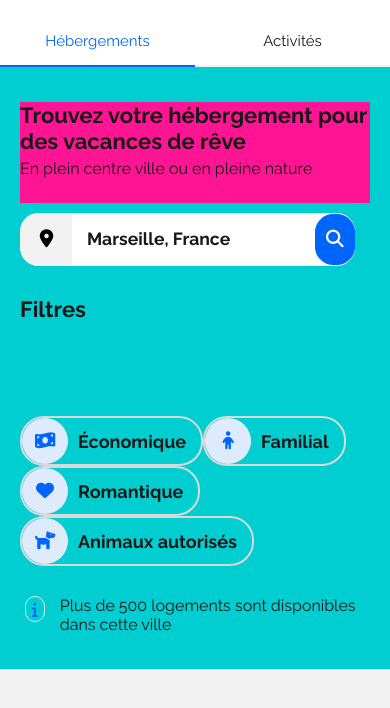
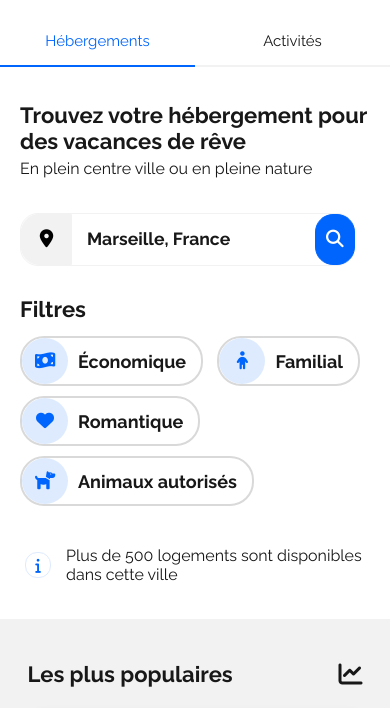
Before and after one commit to Tdirocco/ToniDiRocco_2_30072021, a plain HTML site: page index.html in a window 390 px wide. Shown: the part 63-771 px from the top of the page. Drawn offline with Linux system fonts and the light colour scheme.

Commit message:
integration media queries mobbile

```diff
--- a/css/style.css
+++ b/css/style.css
@@ -7,11 +7,13 @@ body{
     color: #181818;
     margin: 0;
     padding: 0;
+    min-width: 375px;
 }
 
 #content{
     /* background-color:cadetblue; */
     min-height: 1660px;
+    min-width: 375px;
     display: flex;
     flex-wrap: wrap;
     padding: 0 50px 0 50px;
@@ -656,7 +658,7 @@ footer a:hover{
 }
 
 
-@media screen and (max-width: 550px){
+@media screen and (max-width: 480px){
 
 #content{
     /* background-color:bisque; */
@@ -736,7 +738,7 @@ nav a:hover{
 }
 
 #banniere{
-    background-color:darkturquoise;
+    /* background-color:darkturquoise; */
     width: auto;
     margin: 0;
     padding: 0;
@@ -745,7 +747,7 @@ nav a:hover{
 }
 
 #annonce{
-    background-color:deeppink;
+    /* background-color:deeppink; */
     padding: 0;
     margin: 35px 20px 10px 20px;
     display: block;
@@ -757,12 +759,20 @@ nav a:hover{
 }
 
 #filtres{
-    min-height: 270px;
+    min-height: 220px;
     padding: 0;
     margin: 5px auto 0 20px;
     flex-flow: column wrap;
     justify-content: space-between;
     align-items: flex-start;
+}
+
+.selectionFiltre{
+    min-height: 150px;
+    justify-content: space-between;
+    align-items: space-between;
+    width: 340px;
+    height: 180px;
 }
 
 .choixFiltres{
@@ -820,7 +830,7 @@ nav a:hover{
 }
 
 .infoLogo{
-    align-self: start;
+flex-shrink: 0;
 }
 
 /* Modification du main */
```
